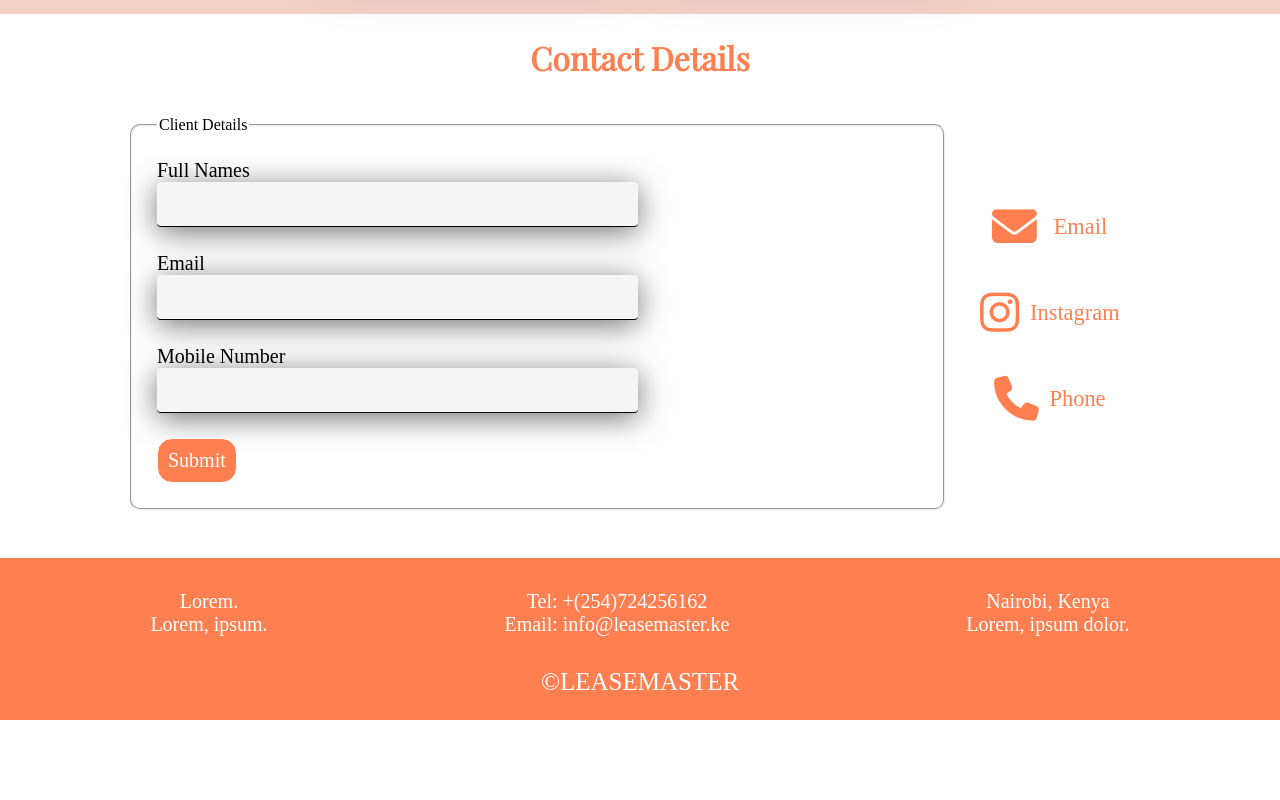
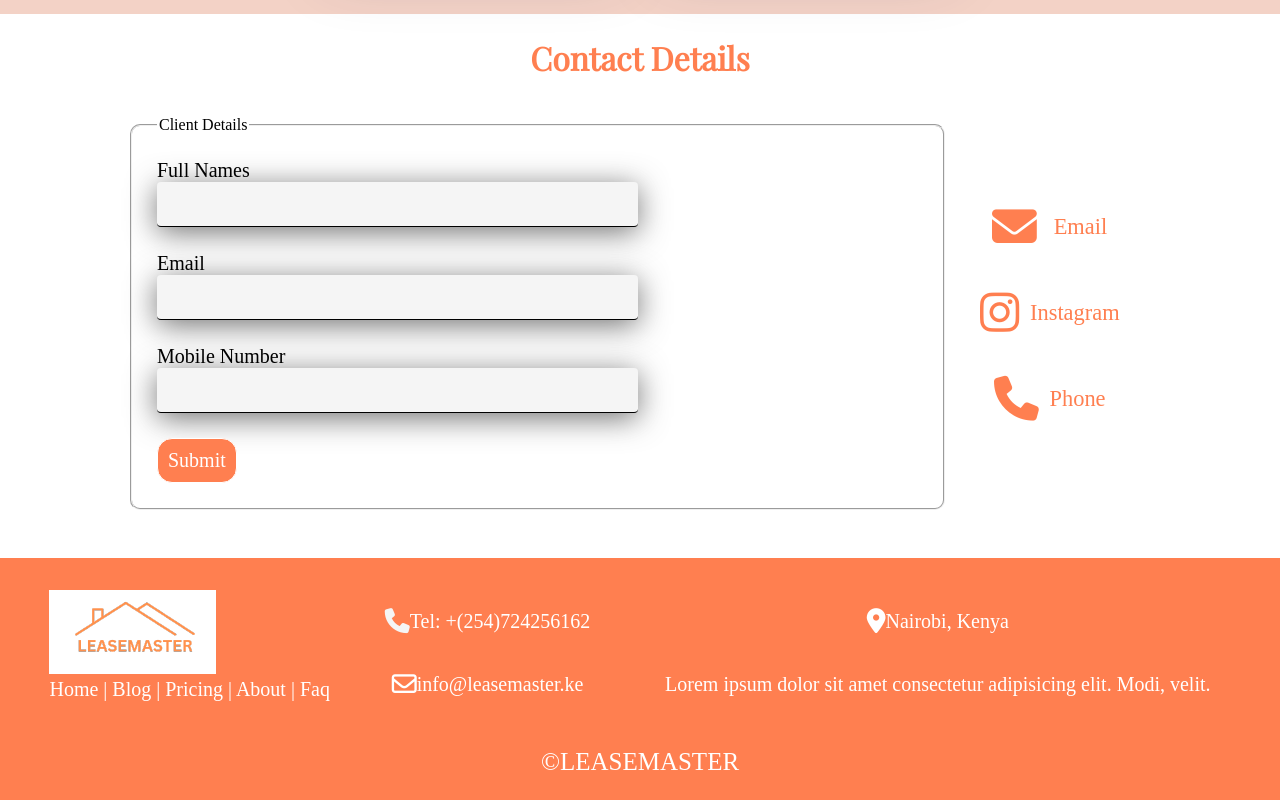
Before and after one commit to michellemwangi01/BusinessPortfolio_LeaseMaster, a plain HTML site: page index.html in a window 1280 px wide. Shown: the part 3045-3845 px from the top of the page. Before the commit the page ends 3765 px from the top, so only its background shows below. Drawn offline with nearby package versions, Linux system fonts and the light colour scheme; a web font is replaced by a local one.

Commit message:
finalest touches

```diff
--- a/index.html
+++ b/index.html
@@ -182,16 +182,16 @@
     <div class="footer">
         <div class="footerContent">
             <div>
-                <p>Lorem.</p>
-                <p>Lorem, ipsum.</p>
+               <img id="footerLogo" src="./Images/LeaseMasterLogo.png.png" alt="">
+               <p>Home | Blog | Pricing | About | Faq</p>
             </div>
             <div>
-                <p>Tel: +(254)724256162 </p>
-                <p>Email: info@leasemaster.ke</p>
+                <p class="footerDeets"><i class="fa-solid fa-phone fa-lg" style="color: #f5f5f5;"></i>Tel: +(254)724256162 </p>
+                <p class="footerDeets"><i class="fa-regular fa-envelope fa-lg" style="color: #ffffff;"></i>info@leasemaster.ke</p>
             </div>
             <div>
-                <p>Nairobi, Kenya</p>
-                <p>Lorem, ipsum dolor.</p>
+                <p class="footerDeets"><i class="fa-solid fa-location-dot fa-lg" style="color: #ffffff;"></i>Nairobi, Kenya</p>
+                <p class="footerDeets">Lorem ipsum dolor sit amet consectetur adipisicing elit. Modi, velit.</p>
             </div>
         </div>
             <p id="copyright">&#169;LEASEMASTER</p>
--- a/styles.css
+++ b/styles.css
@@ -431,3 +431,7 @@ fieldset{
     text-align: center;
     color: white;
   }
+  .footerDeets{
+    margin: 20px;
+    padding: 20px;
+  }
```
